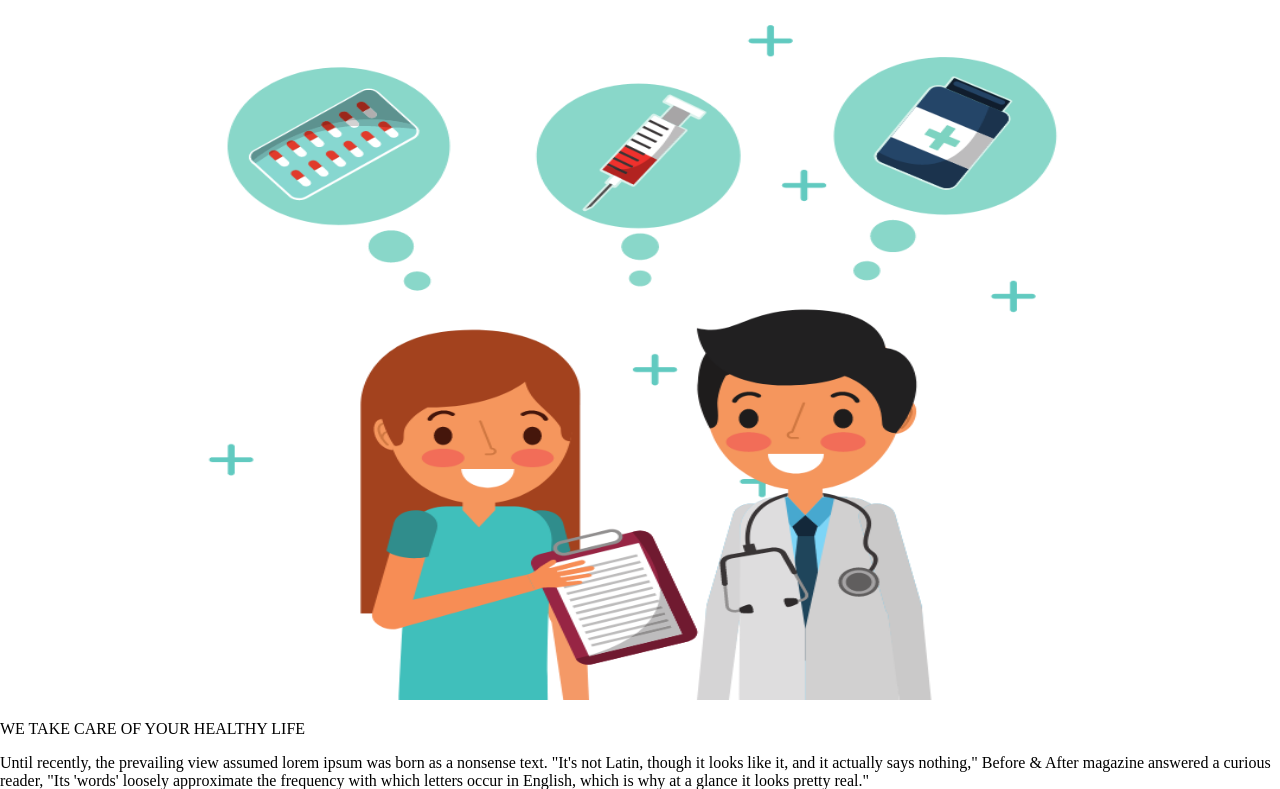
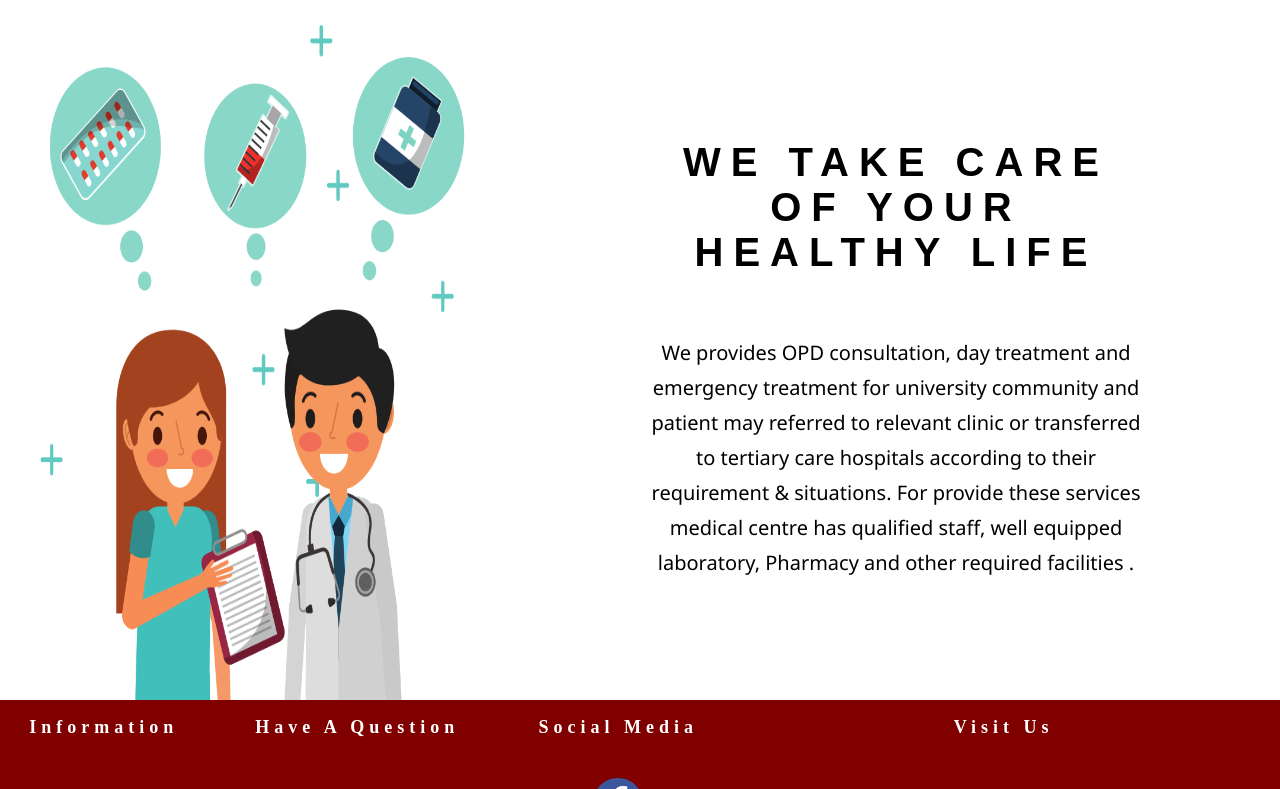
Before and after one commit to Udavith-Reshanjana/Website-of-University-Medical-Center, a PHP site: page /Home.html in a window 1280 px wide. Shown: the part 156-945 px from the top of the page. Run offline with PHP 8.4, Linux system fonts and the light colour scheme; grey boxes are pictures that could not be loaded.

Commit message:
approved home page

```diff
--- a/Home.html
+++ b/Home.html
@@ -22,7 +22,7 @@
 						<td>
 							<div class="subHeader">
 								<ul>
-									<li><a href="home.html">HOME</a></li>
+									<li><a href="Home.html">HOME</a></li>
 									<li><a href="services.html">SERVICE</a></li>
 									<li><a href="Doctor.html">DOCTOR</a></li>
 									<li><a href="Appoinment.html">APPOINMENT</a></li>
@@ -43,15 +43,14 @@
 			<div class="hometext">
 				<p class="homehead">WE TAKE CARE OF YOUR HEALTHY LIFE</p>
 
-				<p class="text"> Until recently, the prevailing view assumed lorem ipsum was
-				born as a nonsense text. "It's not Latin, though it looks like
-				it, and it actually says nothing," Before & After magazine
-				answered a curious reader, "Its 'words' loosely approximate
-				the frequency with which letters occur in English, which is
-				why at a glance it looks pretty real."</p>
+				<p class="text">
+					We provides OPD consultation, day treatment and emergency treatment for university
+					community and patient may referred to relevant clinic or transferred to tertiary care hospitals
+					according to their requirement & situations. For provide these services medical centre has
+					qualified staff, well equipped laboratory, Pharmacy and other required facilities .
+				</p>
 			</div>
 		</div>
-
 
         <footer>
 			<p class="footer" >
--- a/LogIn.html
+++ b/LogIn.html
@@ -35,7 +35,7 @@
         <center>
             <p id="logintxt">LOGIN</p>
             <div class="logincont">
-                <form action="template.html" method="post" name="loginForm" onsubmit="return isEmpty()">
+                <form action="Home.html" method="post" name="loginForm" onsubmit="return isEmpty()">
                     <table cellspacing="20">
                         <tr>
                             <th>Username: </th>
--- a/style.css
+++ b/style.css
@@ -322,7 +322,113 @@ table.contactinfo
     margin-left: 10px;
 }
 
-/* main */
+/* home */
+div.homecoontent {
+	width:100%;
+	height: 700px;
+	margin-bottom:-16px;
+    display: block;
+    margin-left: -5%;
+}
+
+div.homeimg {
+	height:100%;
+	width:50%;
+	float:left;
+	margin: 0 auto;
+}
+
+div.hometext {
+	height: 100%;
+	padding:0 5% 0 5%;
+	width: 40%;
+	float: left;
+	text-align: center;
+	display: flex;
+	align-items: center;
+	flex-direction: column;
+    justify-content: center;
+}
+
+p.homehead {
+	font-size:40px;
+	letter-spacing:10px;
+	font-weight:600;
+	display:block;
+    font-family: Arial, Helvetica, sans-serif;
+}
+
+p.text {
+    text-align: center;
+	font-size:20px;
+    line-height: 35px;
+    font-family:'Segoe UI', Tahoma, Geneva, Verdana, sans-serif;
+}
 
 
+/* Services */
+/* div.scontent {
+	height:800px;
+	width:100%;
+}
+
+div.shead {
+	height:25%;
+	width:100%;
+}
+
+div.shead img {
+	margin-top:-50px;
+	margin-bottom:-50px;
+}
+
+div.servielist {
+	height:75%;
+	width:100%;
+
+}
+
+span.sheadtext {
+	font-size:40px;
+	letter-spacing:15px;
+	font-weight:600;
+}
+
+div.Service {
+	float:left;
+	border:5px solid maroon;
+	border-radius:15%;
+	margin:2.5% 0 2.5% 3.5%;
+
+	height:85%;
+	width:20%;
+	text-align: center;
+	display: flex;
+	align-items: center;
+	flex-direction: column;
+    justify-content: center;
+	background-color:rgba(0, 0, 0, 0.1);
+}
+
+div.Service img{
+	margin-top:-150px;
+	margin-bottom:-50px;
+}
+
+#img3,#img4 {
+	margin-left:25px;
+}
+
+span.stexthead {
+	font-size:35px;
+	font-weight:600;
+	color:maroon;
+	border-bottom:2px solid maroon;
+}
+
+span.stext {
+	font-size:25px;
+	padding: 0 10% 0 10%;
+} */
+
 /* main */
```
